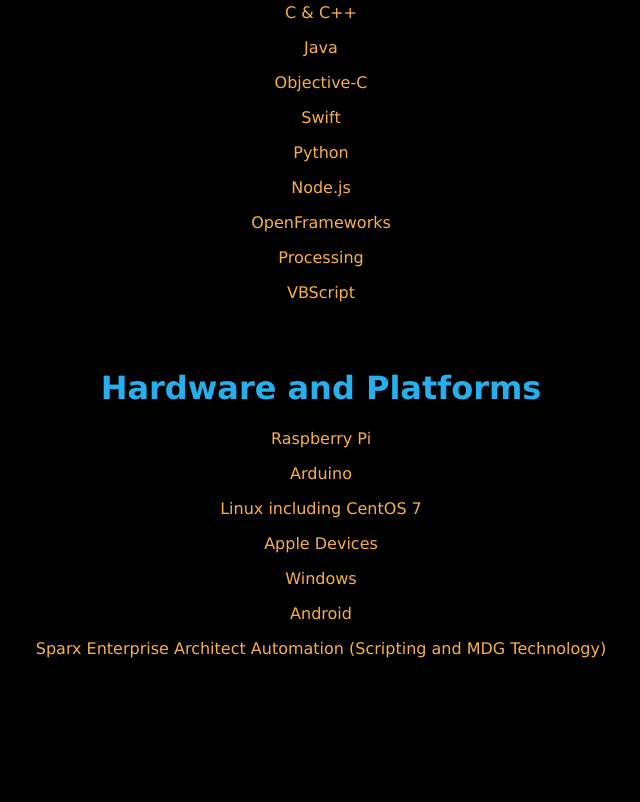
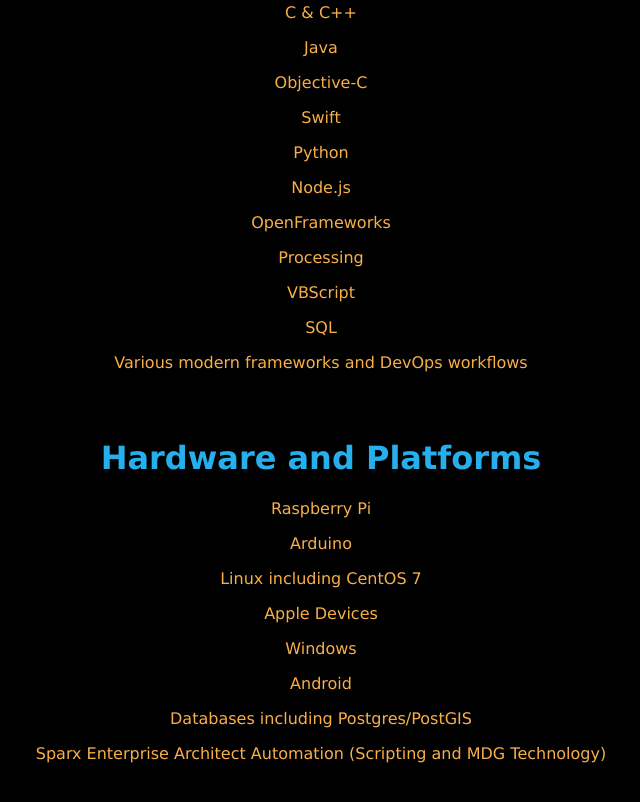
Before and after one commit to workingmatt/chanzachanzowebpage, a website: page index.html in a window 1280 px wide. Shown: the part 1785-2587 px from the top of the page, without its empty margins (319-959 px from the left). Before the commit the page ends 2482 px from the top, so only its background shows below. Drawn offline with Linux system fonts and the light colour scheme.

Commit message:
make the day's final change to the text

```diff
--- a/index.html
+++ b/index.html
@@ -63,6 +63,8 @@
 		<p>OpenFrameworks</p>
 		<p>Processing</p>
 		<p>VBScript</p>
+		<p>SQL</p>
+		<p>Various modern frameworks and DevOps workflows</p>
 	</div>
 </div>
 <div class="row">
@@ -74,6 +76,7 @@
 		<p>Apple Devices</p>
 		<p>Windows</p>
 		<p>Android</p>
+		<p>Databases including Postgres/PostGIS</p>
 		<p>Sparx Enterprise Architect Automation (Scripting and MDG Technology)</p>
 	</div>
 </div>
```
